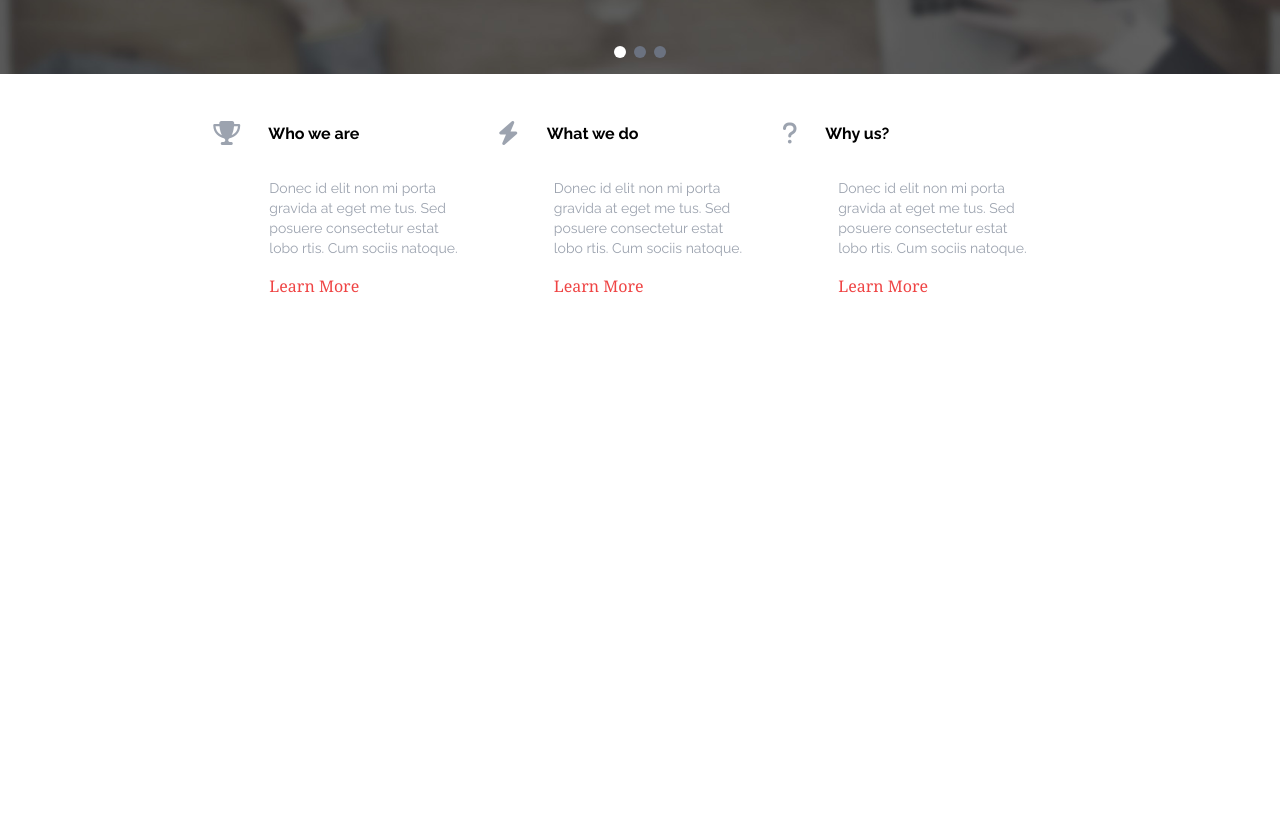
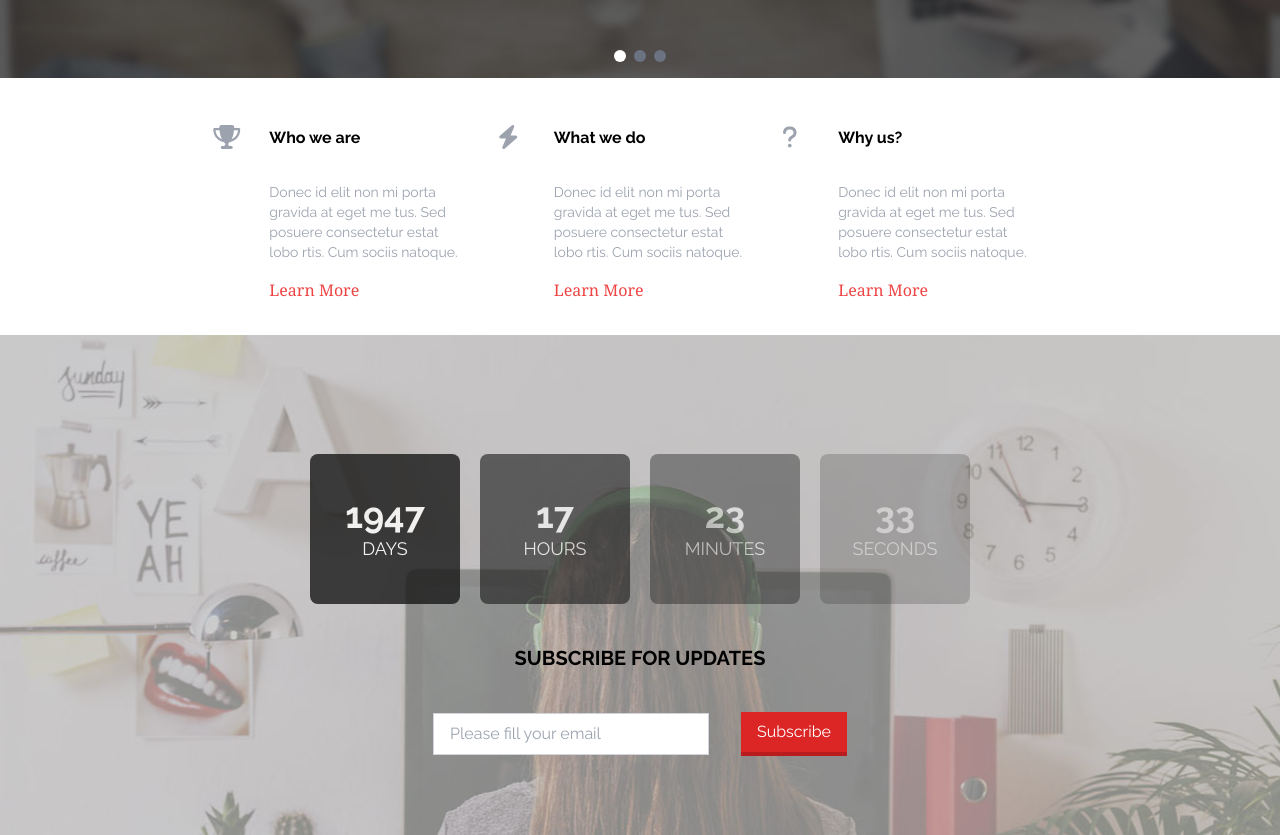
Before and after one commit to surefire-hu/proj-html-vuejs, a Vue app: page / in a window 1280 px wide. Shown: the part 720-1555 px from the top of the page. Before the commit the page ends 1051 px from the top, so only its background shows below. Built offline with nearby package versions, Linux system fonts and the light colour scheme.

Commit message:
aggiunto AppTime per il conto alla rovescia e inserito input per la newsletter, piccola modifica di stile alla navbar

```diff
--- a/src/components/header/AppNavTop.vue
+++ b/src/components/header/AppNavTop.vue
@@ -10,14 +10,14 @@ export default {
 </script>
 
 <template>
-    <navTop class="flex justify-between items-center p-2 bg-background text-white">
+    <div class="flex justify-between items-center p-2 bg-background text-white">
         <div class="flex items-center">
       <img src="/envato_market-a5ace93f8482e885ae008eb481b9451d379599dfed2486.svg" alt="Logo" class="h-4 ml-5" />
     </div>
-    <button @click="buyNow" class="bg-greenBtn hover:bg-Hgreen text-white px-4 py-1 my-1 mr-2 rounded text-sm">
+    <button @click="buyNow" class="border-b-green-900 border-b-2 bg-greenBtn hover:bg-Hgreen text-white px-4 py-1 my-1 mr-2 rounded text-sm">
       Buy Now
     </button>
-    </navTop>
+    </div>
     <hr class="border-0 h-0.5 bg-black">
     <div class="bg-backgroundBottom">
     <div class="w-3/6 mx-auto flex justify-between items-center text-white">
--- a/src/components/main/AppMain.vue
+++ b/src/components/main/AppMain.vue
@@ -1,15 +1,18 @@
 <script>
 import AppQuestion from './AppQuestion.vue'
+import AppTime from './AppTime.vue'
 export default {
     name: 'Main',
     components: {
         AppQuestion,
+        AppTime,
     }
 };
 </script>
 
 <template>
     <AppQuestion/>
+    <AppTime/>
 </template>
 
 <style>
--- a/src/components/main/AppQuestion.vue
+++ b/src/components/main/AppQuestion.vue
@@ -15,11 +15,11 @@ export default {
     <div class="flex justify-evenly w-2/3 mx-auto my-8">
             <div v-for="(question, key) in questions" :key="key" class="">
                 <div>
-                    <i :class="question.class" class="fa-xl text-gray-400 pr-4"></i>
-                    <h3 class="font-bold mx-3 my-4 inline-block">{{ question.title }}</h3>
+                    <i :class="question.class" class="fa-xl text-gray-400 mr-4 w-7"></i>
+                    <h3 class="font-bold ml-3 my-4 inline-block">{{ question.title }}</h3>
                 </div>
-                <p class="text-gray-400 text-sm mx-14 my-4 w-2/3">{{ question.overview }}</p>
-                <a href="#" class="text-red-500 font-serif mx-14">{{ question.link }}</a>
+                <p class="text-gray-400 text-sm ml-14 my-4 w-2/3">{{ question.overview }}</p>
+                <a href="#" class="text-red-500 font-serif ml-14">{{ question.link }}</a>
             </div>
         </div>
 </template>
--- /dev/null
+++ b/src/components/main/AppTime.vue
@@ -0,0 +1,93 @@
+<script>
+export default {
+    name: 'AppTime',
+    data() {
+        return {
+            days: 0,
+            hours: 0,
+            minutes: 0,
+            seconds: 0,
+        };
+    },
+    mounted() {
+    this.startCountdown();
+  },
+  methods: {
+    startCountdown() {
+      const targetDate = new Date('2019-05-23T00:00:00');
+
+      const updateCountdown = () => {
+        const now = new Date();
+        const difference = now.getTime() - targetDate.getTime();
+
+        this.days = Math.floor(difference / (1000 * 60 * 60 * 24));
+        this.hours = Math.floor((difference % (1000 * 60 * 60 * 24)) / (1000 * 60 * 60));
+        this.minutes = Math.floor((difference % (1000 * 60 * 60)) / (1000 * 60));
+        this.seconds = Math.floor((difference % (1000 * 60)) / 1000);
+      };
+
+      updateCountdown();
+      this.timer = setInterval(updateCountdown, 1000);
+    }
+  },
+  beforeUnmount() {
+    clearInterval(this.timer);
+  }
+}
+</script>
+
+<template>
+    <div class="w-full h-192 flex flex-col items-center justify-center pt-10">
+        <div class="flex gap-5">
+            <div class="cube opacity-80">
+                <p class="text-4xl font-bold">{{ days }}</p>
+                <p class="text-lg">DAYS</p>
+            </div>
+            <div class="cube opacity-60">
+                <p class="text-4xl font-bold">{{ hours }}</p>
+                <p class="text-lg">HOURS</p>
+            </div>
+            <div class="cube opacity-40">
+                <p class="text-4xl font-bold">{{ minutes }}</p>
+                <p class="text-lg">MINUTES</p>
+            </div>
+            <div class="cube opacity-20">
+                <p class="text-4xl font-bold">{{ seconds }}</p>
+                <p class="text-lg">SECONDS</p>
+            </div>
+        </div>
+        <p class="m-10 font-bold text-xl">SUBSCRIBE FOR UPDATES</p>
+        <div class="flex items-center">
+            <input
+                type="email"
+                v-model="email"
+                placeholder="Please fill your email"
+                class="pl-4 pr-20 py-2 border border-gray-300"
+            />
+            <button class="bg-red-600 text-white px-4 py-2 ml-8 border-b-red-700 border-b-4">
+                Subscribe
+            </button>
+        </div>
+    </div>
+</template>
+
+<style scoped>
+.h-192 {
+    background-image: url('/coutdown-bg1.jpg');
+    background-position: center;
+    height: 500px;
+}
+.cube {
+    background-color: #181818;
+    color: white;
+    border-radius: 8px;
+    text-align: center;
+    width: 150px;
+    height: 150px;
+    display: flex;
+    flex-direction: column;
+    justify-content: center;
+    align-items: center;
+}
+
+</style>
--- a/src/store.js
+++ b/src/store.js
@@ -2,7 +2,7 @@ export const links = {
     home: {
         text: 'HOME',
         url: '#',
-        class: 'text-red-500',
+        class: 'text-red-500 border-b-2 border-red-500',
     },
     pages: {
         text: 'PAGES',
```
Also changed, not shown: src/components/header/AppMeet.vue (deleted), src/components/main/AppSpeakers.vue (added).
